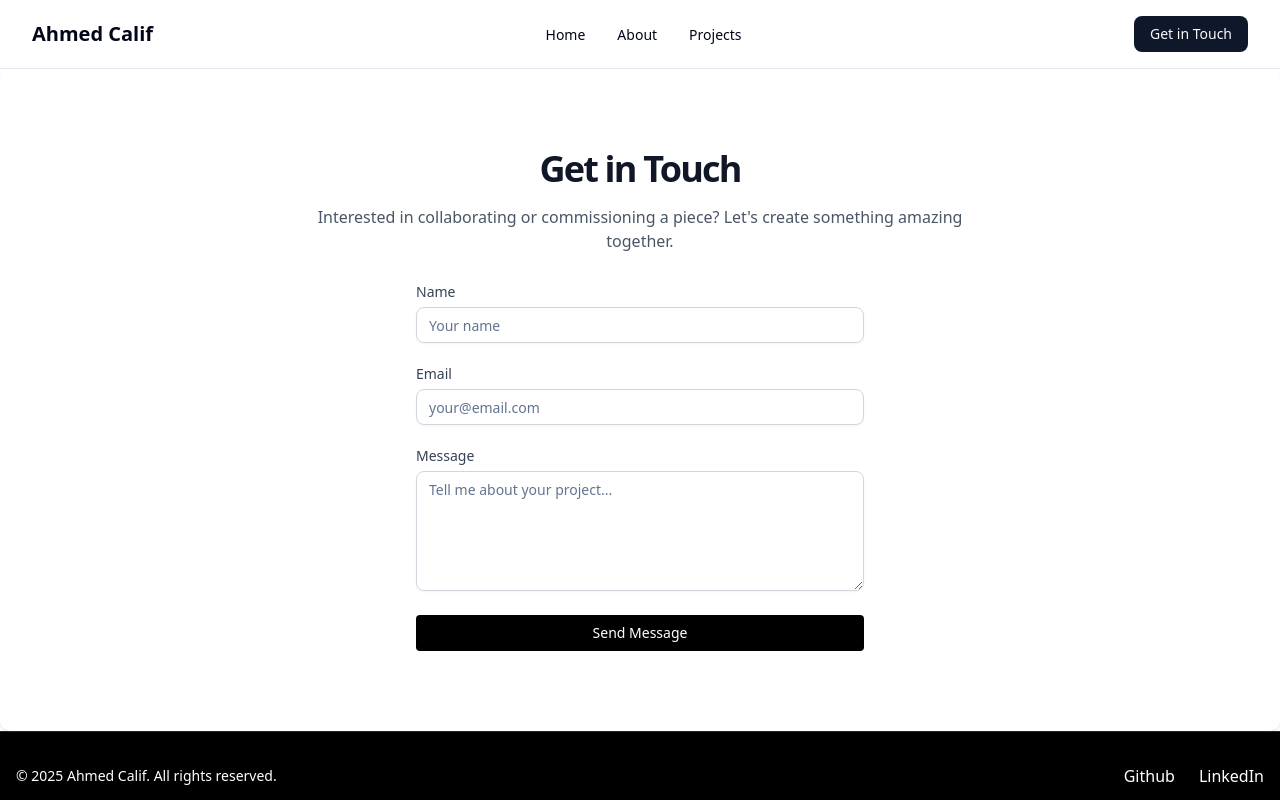
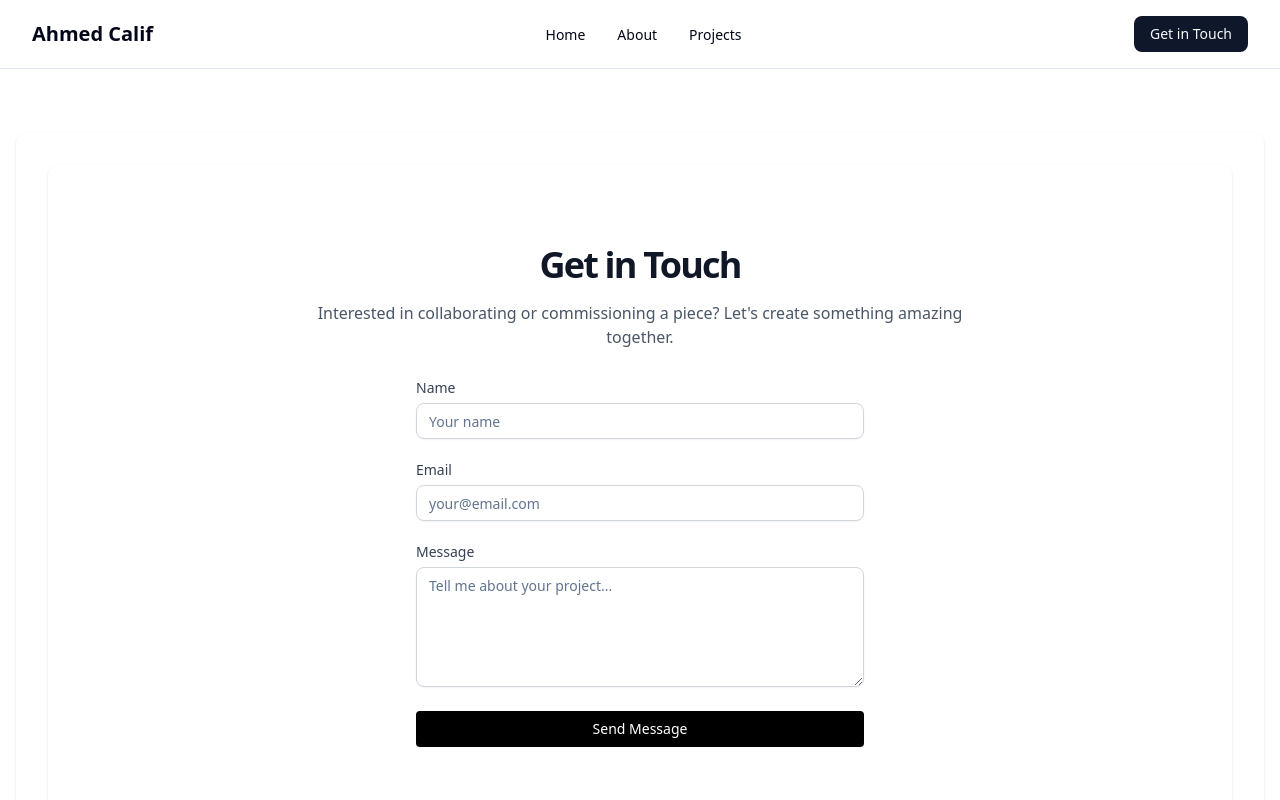
Before and after one commit to ahmedcalif/ahmedcalif_, a Next.js app: page /contact in a window 1280 px wide. Shown: the top 800 px of the page. Built offline with nearby package versions, Linux system fonts and the light colour scheme.

Commit message:
feat: pushing to clone recent changes

```diff
--- a/src/app/about/page.tsx
+++ b/src/app/about/page.tsx
@@ -5,9 +5,15 @@ import { Navbar } from "@/components/Global/Navbar";
 export default function AboutPage() {
   return (
     <>
-      <Navbar />
-      <About />
-      <Footer />
+      <div className="min-h-screen flex flex-col">
+        <Navbar />
+
+        <main className="flex-grow">
+          <About />
+        </main>
+
+        <Footer />
+      </div>
     </>
   );
 }
--- a/src/app/contact/page.tsx
+++ b/src/app/contact/page.tsx
@@ -1,13 +1,33 @@
 import { Contact } from "@/components/Contact/Contact";
 import { Footer } from "@/components/Global/Footer";
 import { Navbar } from "@/components/Global/Navbar";
+import Head from "next/head";
 
 export default function ContactPage() {
   return (
     <>
-      <Navbar />
-      <Contact />
-      <Footer />
+      <Head>
+        <title>Contact | Ahmed Calif</title>
+        <meta
+          name="description"
+          content="Get in touch with Ahmed Calif for collaborations and commissions"
+        />
+        <meta name="viewport" content="width=device-width, initial-scale=1" />
+      </Head>
+
+      <div className="min-h-screen flex flex-col">
+        <Navbar />
+
+        <main className="flex-grow">
+          <div className="container mx-auto px-4 py-8 md:py-16">
+            <div className="bg-white rounded-lg shadow-sm p-6 md:p-8">
+              <Contact />
+            </div>
+          </div>
+        </main>
+
+        <Footer />
+      </div>
     </>
   );
 }
--- a/src/app/page.tsx
+++ b/src/app/page.tsx
@@ -1,10 +1,13 @@
+import { Homepage } from "@/components/Home/Homepage";
 import { Footer } from "@/components/Global/Footer";
-import { Homepage } from "@/components/Home/Homepage";
 
 export default function Home() {
   return (
     <>
-      <Homepage />;
+      <main className="flex-grow">
+        <Homepage />
+      </main>
+
       <Footer />
     </>
   );
--- a/src/components/Home/Hero.tsx
+++ b/src/components/Home/Hero.tsx
@@ -7,7 +7,6 @@ const Hero: React.FC = () => {
   const [currentCharIndex, setCurrentCharIndex] = useState<number>(0);
   const [isVisible, setIsVisible] = useState<boolean>(false);
 
-  // Code to display
   const codeLines: string[] = [
     "import { useState, useEffect } from 'react';",
     "import { motion } from 'framer-motion';",
@@ -20,11 +19,10 @@ const Hero: React.FC = () => {
     "    fetchProjects().then(data => setProjects(data));",
     "  }, []);",
     "",
-    '  return "<Ahmed.Projects />";', // Using quotes to avoid TS errors
+    '  return "<Ahmed.Projects />";',
     "};",
   ];
 
-  // Typing animation effect
   useEffect(() => {
     if (!isVisible) {
       setIsVisible(true);
@@ -101,6 +99,7 @@ const Hero: React.FC = () => {
                 <button className="bg-black text-white px-6 py-3 rounded-md hover:bg-gray-800 transition-colors">
                   View Projects
                 </button>
+
                 <button className="border border-gray-300 px-6 py-3 rounded-md hover:bg-gray-50 transition-colors">
                   Learn More
                 </button>
```
